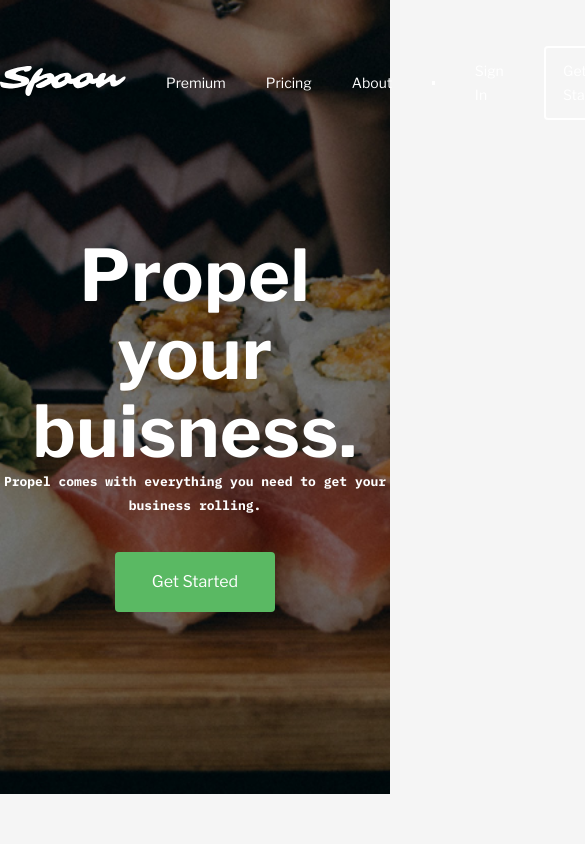
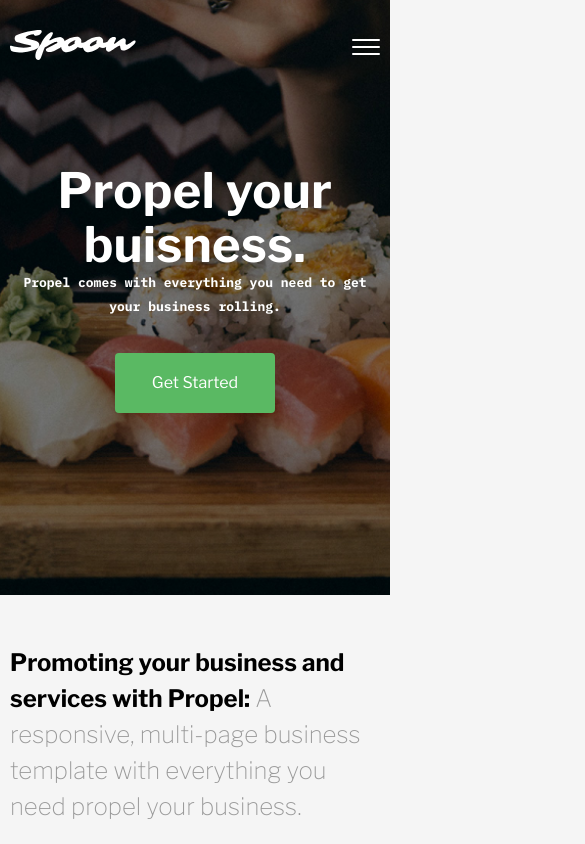
Before and after one commit to astroxss1/spoon, a plain HTML site: page index.html in a window 390 px wide. Shown: the top 844 px of the page, 585 px wide, since content can reach past the window. Drawn offline with nearby package versions, Linux system fonts and the light colour scheme.

Commit message:
Add files via upload

```diff
--- a/css/basic.css
+++ b/css/basic.css
@@ -5,6 +5,11 @@
     --fontLF: 'Libre Franklin', serif;
     --fontIBM: 'IBM Plex Mono', serif;
     --colorGreen: #5AB963;
+}
+
+ul {
+    margin: 0;
+    padding: 0;
 }
 
 * {
@@ -15,11 +20,17 @@ body,
 html {
     height: 100%;
     background-color: #F5F5F5;
+    overflow-x: hidden;
 }
 
 .container {
     max-width: 1178px;
     margin: 0 auto;
+    padding: 0 10px;
+}
+
+img {
+    max-width: 100%;
 }
 
 a {
--- a/css/sections/greetings.css
+++ b/css/sections/greetings.css
@@ -59,7 +59,7 @@
 
 .greetings__title {
     font-weight: 700;
-    font-size: 71px;
+    font-size: clamp(3rem, 2.68rem + 1.465vi, 4.438rem);
     line-height: 110%;
     letter-spacing: 0.01em;
     text-align: center;
@@ -117,3 +117,27 @@
 .btn:hover {
     transform: scale(1.1);
 }
+
+.burger-menu {
+    display: none;
+    flex-direction: column;
+    row-gap: 5px;
+    cursor: pointer;
+}
+
+.burger-menu__line {
+    width: 28px;
+    height: 2px;
+    background-color: white;
+    border-radius: 8px;
+}
+
+@media(max-width: 750px) {
+    .nav__list {
+        display: none;
+    }
+
+    .burger-menu {
+        display: flex;
+    }
+}
--- a/css/sections/service.css
+++ b/css/sections/service.css
@@ -49,3 +49,22 @@
     line-height: 185%;
     color: #999;
 }
+
+@media(max-width: 950px) {
+    .service__list {
+        flex-direction: column;
+    }
+
+    .service {
+        margin-top: 50px;
+    }
+}
+
+@media(max-width:450px) {
+    .service__card {
+        display: flex;
+        flex-direction: column;
+        align-items: center;
+        text-align: center;
+    }
+}
--- a/index.html
+++ b/index.html
@@ -29,6 +29,11 @@
                         <li class="nav__item square"></li>
                         <li class="nav__item"><a href="#">Sign In</a></li>
                         <li class="nav__item"><a href="#">Get Started</a></li>
+                    </ul>
+                    <ul class="burger-menu">
+                        <li class="burger-menu__line"></li>
+                        <li class="burger-menu__line"></li>
+                        <li class="burger-menu__line"></li>
                     </ul>
                 </nav>
             </header>
```
